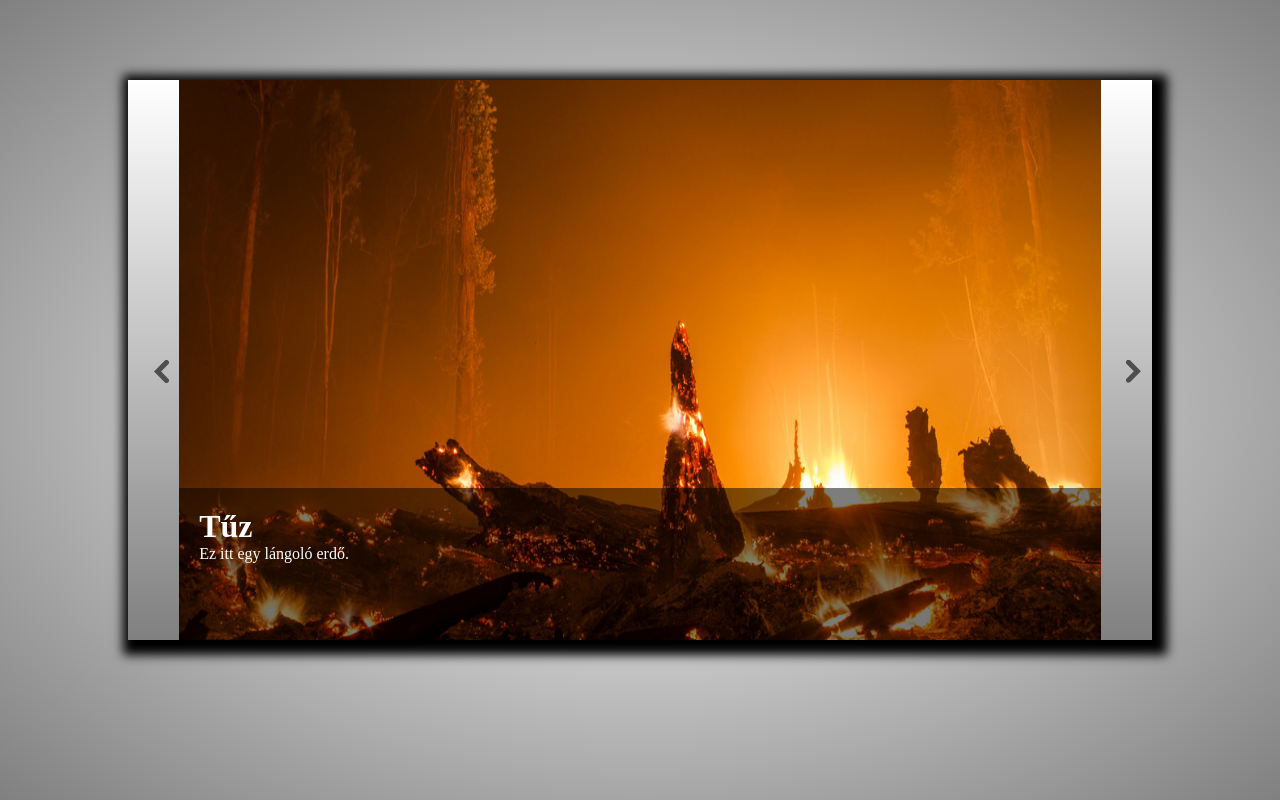
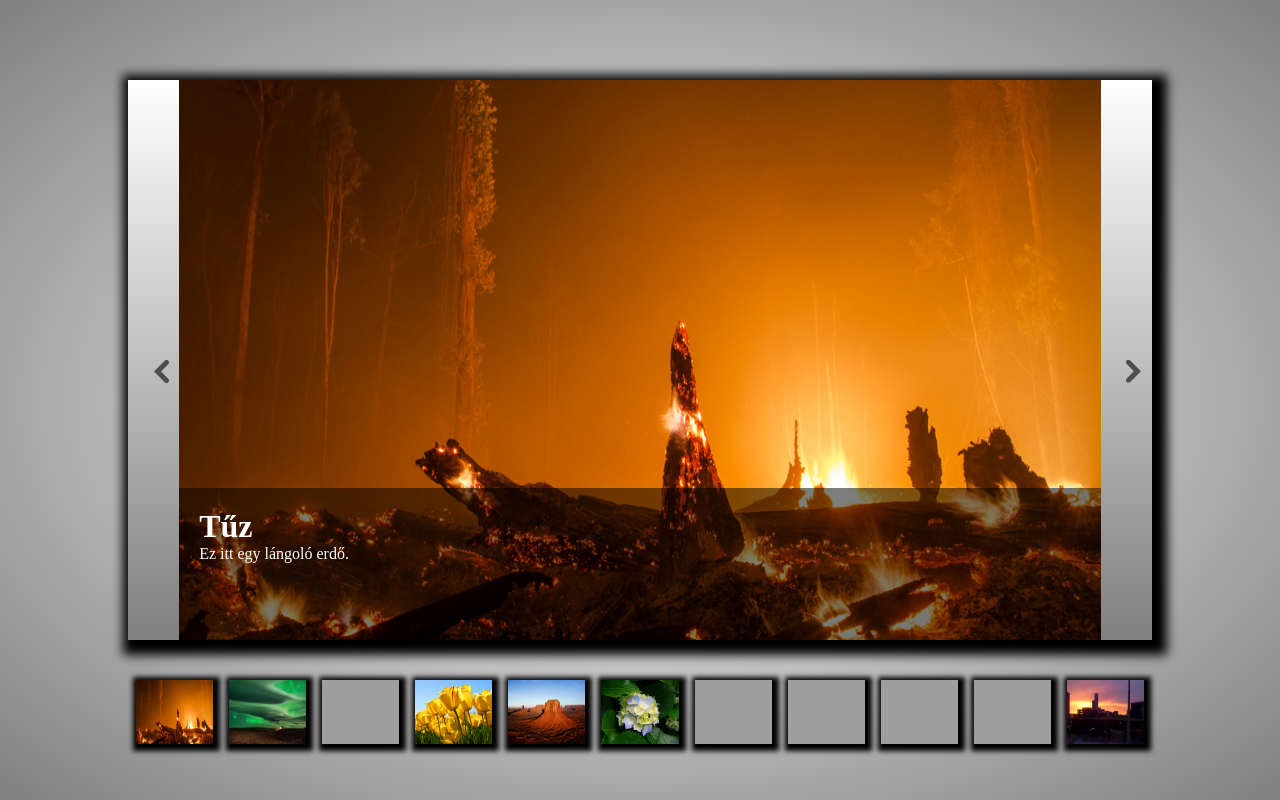
Before and after one commit to arpado/pic-gallery-app, a plain HTML site: page index.html in a window 1280 px wide. Drawn offline with nearby package versions, Linux system fonts and the light colour scheme; grey boxes are pictures that could not be loaded.

Commit message:
continue
- thumbnails with click function added

```diff
--- a/index.html
+++ b/index.html
@@ -14,10 +14,7 @@
 
             <div id="image-box">
 
-
-
                 <img id="image" src="" alt="" srcset="">
-
 
                 <div id="description-box">
 
@@ -25,7 +22,6 @@
                     <p id="photo-description"></p>
 
                 </div>
-
 
             </div>
 
@@ -44,6 +40,10 @@
 
         </div>
 
+        <div id="thumbnail-box">
+
+        </div>
+
     </div>
 
     <script src="https://ajax.googleapis.com/ajax/libs/jquery/3.4.1/jquery.min.js"></script>
--- a/scripts.js
+++ b/scripts.js
@@ -6,6 +6,7 @@ data = {
 };*/
 
 //A képeket és a szövegeket generáló rész
+
 var photo = ['img/Forest-fire.jpg', 'img/AuroraClouds_Boffelli_2048.jpg', 'img/Will_o_the_wisp_by_fladdermuuus.jpg','img/Tulips.jpg','img/Desert.jpg','img/Hydrangeas.jpg','img/Backyard.jpg','img/Golfcourse.jpg', 'img/Rainy-street.jpg', 'img/Wimbledon-station.jpg', 'img/Londawn.jpg'];
 var title = ['Tűz', 'Auróra', 'Will-o-Wisp', 'Tulipánok', 'Sivatag, kaktuszok nélkül', 'Virág (?)', 'Londoni Hátsókert, cc. 2017', 'Wimbledon Golfcourse', 'Esős londoni utca', 'Wimbledon Station', 'Londawn'];
 var description = ['Ez itt egy lángoló erdő.', 'Ez itt az Aurora Borealis.', 'Ez pedig egy tündérfény.', 'Önmagáért beszél.', 'Sivatag, kaktusz nélkül.', 'Fogalmam sincs, milyen virág ez, itt volt a mappában, és egész jól néz ki.', '"...és ez itten a kert..."', 'Golfpálya, nahát. Szép hely amúgy.', 'Ez pedig a golfpálya mögötti út. A házakat úgy nézd, hogy sem te, sem én nem veszünk itt levegőn kívül soha semmit.', 'Metrómegálló a város szélén.', 'O2 Aréna, egy december reggel. Élőben szebb volt.'];
@@ -29,9 +30,6 @@ $('#button-right').click(() => {
         currentPhoto = -1};
     currentPhoto++;
     loadPhoto(currentPhoto);
-
-
-
 });
 
 //valamiért nem jó a visszafelékattintásnál a ciklus, kettőt kell kattintani, de nem értem, miért
@@ -41,3 +39,20 @@ $('#button-left').click(() => {
     currentPhoto--;
     loadPhoto(currentPhoto);
 });
+
+// A thumbnailek generálásáért felelős rész
+
+photo.forEach((item, index) => {
+$('#thumbnail-box').append(`<div class="thumbnail"> <img id="thumbnail-image" src="${item}" photoindex="${index}"> </div>`);
+
+//A thumbnailek klikk-reagálása
+
+    $('.thumbnail').click((event) => {
+        let photoindex2 = $(event.target).attr('photoindex');
+        let photoindex3 = parseInt(photoindex2);
+        //console.log(photoindex3);
+        loadPhoto(photoindex3);
+        currentPhoto = (photoindex3)
+    });
+
+});
--- a/style.css
+++ b/style.css
@@ -2,7 +2,8 @@
     margin: 0px;
 }
 /*bordereket ki kell majd szedni, nyilakkal kezdeni valamit, hogy
-normális mérete és helye legyen*/
+normális mérete és helye legyen, betűméretet át kell állítani em-re,
+mert mobilon szétcseszi a boxot*/
 
 html, body {
     height: 100%;
@@ -48,6 +49,7 @@ html, body {
     background: rgba(0, 0, 0, 0.5);
     color: white;
     padding: 20px;
+    /*valamiért 100 helyett 95re kell állítani a szélességet, mert bemászik a gomb alá*/
 }
 
 #photo-title {
@@ -76,7 +78,7 @@ html, body {
 }
 
 #arrow-left {
-    position: relative;
+    position: relative; /* nem jó ez*/
     top: 50%;
     left: 50%;
 }
@@ -93,7 +95,7 @@ html, body {
 }
 
 #arrow-right {
-    position: relative;
+    position: relative; /* nem jó ez*/
     top: 50%;
     left: 50%;
     transform: rotate(0.5turn);
@@ -102,3 +104,35 @@ html, body {
 #button-left:hover {cursor: pointer;}
 
 #button-right:hover {cursor: pointer;}
+
+#thumbnail-box {
+    position: absolute;
+    left: 10%;
+    top: 85%;
+    width: 80%;
+    height: 10%;
+    /*border-style: solid;
+    border-width: 5px;*/
+    display: flex;
+}
+
+.thumbnail {
+    position: relative;
+    height: 80%;
+    width: 10%;
+    margin-left: 8px;
+    margin-right: 8px;
+    /*border-style: solid;
+    border-width: 5px;*/
+    box-shadow: 2px 2px 5px 5px black;
+
+}
+
+#thumbnail-image {
+    width: 100%;
+    height: 100%;
+}
+
+#thumbnail-image:hover {
+    cursor: pointer;
+}
```
